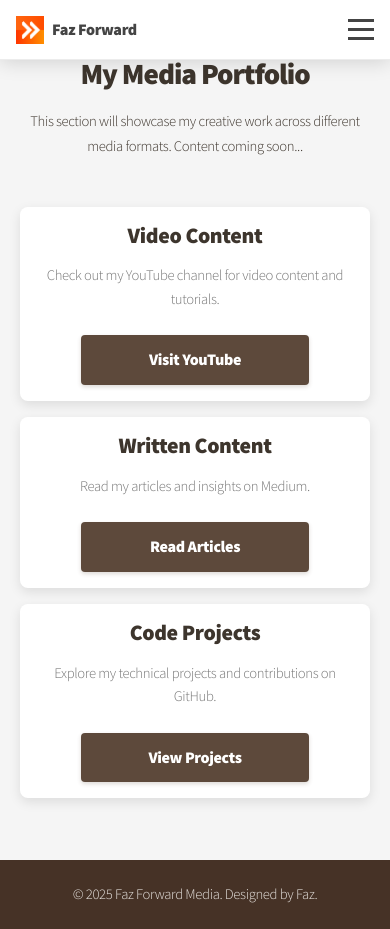
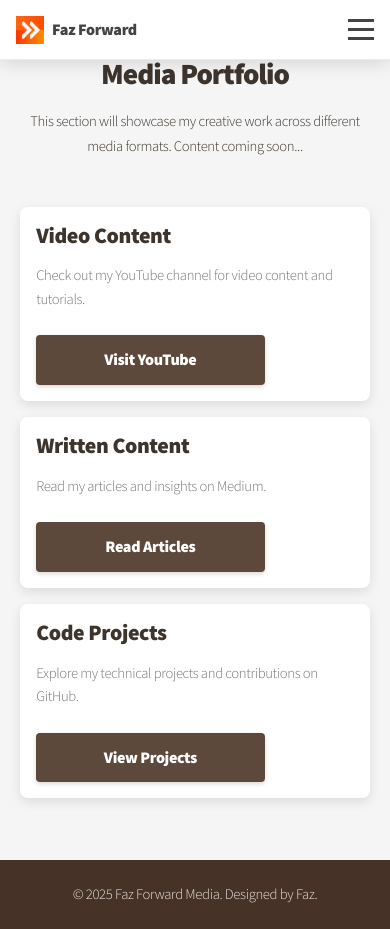
Before and after one commit to fazforward/fazforward.github.io, a website: page pages/media.html in a window 390 px wide. Drawn offline with Linux system fonts and the light colour scheme.

Commit message:
media page/navbar fix

```diff
--- a/assets/scss/partials/_components.scss
+++ b/assets/scss/partials/_components.scss
@@ -99,6 +99,16 @@
 
     &:hover:after {
       width: 100%;
+    }
+
+    /* Active nav link styling - moved from media.css to main styles */
+    &.active {
+      color: #5d493b !important;
+      font-weight: 600;
+
+      &:after {
+        width: 100% !important;
+      }
     }
   }
 }
--- a/pages/media.css
+++ b/pages/media.css
@@ -1,21 +1,13 @@
 /* Media Page Specific Styles */
 
-/* Active nav link styling */
-.nav-link.active {
-    color: #5d493b !important;
-    font-weight: 600;
-}
-
-.nav-link.active:after {
-    width: 100% !important;
-}
-
-/* Media grid layout */
+/* Media grid layout - changed to vertical list */
 .media-grid {
-    display: grid;
-    grid-template-columns: repeat(auto-fit, minmax(280px, 1fr));
+    display: flex;
+    flex-direction: column;
     gap: 2rem;
     margin: 2rem 0;
+    max-width: 800px;
+    width: 100%;
 }
 
 .media-item {
@@ -24,7 +16,10 @@
     border-radius: 8px;
     box-shadow: 0 4px 12px rgba(0, 0, 0, 0.1);
     transition: transform 0.3s ease, box-shadow 0.3s ease;
-    text-align: center;
+    text-align: left; /* Changed from center to left */
+    display: flex;
+    flex-direction: column;
+    align-items: flex-start; /* Align content to the left */
 }
 
 .media-item:hover {
@@ -37,18 +32,23 @@
     font-size: 1.5em;
     font-weight: 900;
     margin-bottom: 1rem;
+    text-align: left; /* Ensure heading is left-aligned */
 }
 
 .media-item p {
     color: #666;
     line-height: 1.6;
     margin-bottom: 1.5rem;
+    text-align: left; /* Ensure paragraph is left-aligned */
+}
+
+.media-item .action-button {
+    align-self: flex-start; /* Align button to the left */
 }
 
 /* Responsive adjustments for media page */
 @media screen and (max-width: 980px) {
     .media-grid {
-        grid-template-columns: repeat(auto-fit, minmax(250px, 1fr));
         gap: 1.5rem;
     }
 
@@ -59,7 +59,6 @@
 
 @media screen and (max-width: 736px) {
     .media-grid {
-        grid-template-columns: 1fr;
         gap: 1rem;
     }
 
--- a/pages/media.html
+++ b/pages/media.html
@@ -33,7 +33,7 @@
 
 		<section id="media-content" class="section-fullscreen light-grey-section">
 			<div class="content">
-				<h1 class="animated">My Media Portfolio</h1>
+				<h1 class="animated">Media Portfolio</h1>
 				<p class="animated">This section will showcase my creative work across different media formats. Content coming soon...</p>
 
 				<div class="media-grid animated">
```
Also changed, not shown: structure.txt (+12 -0 lines), assets/css/main.css, 1 other file.
